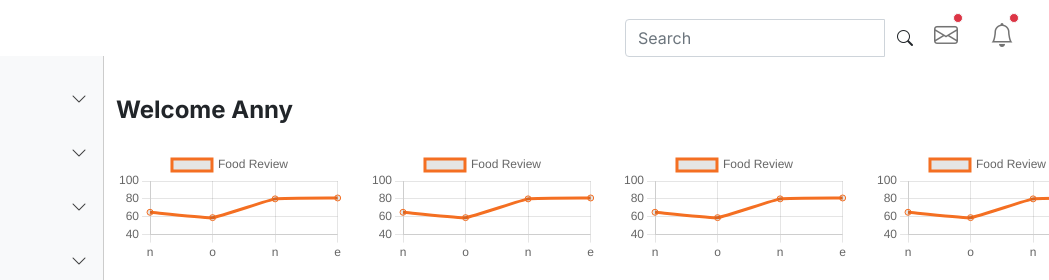
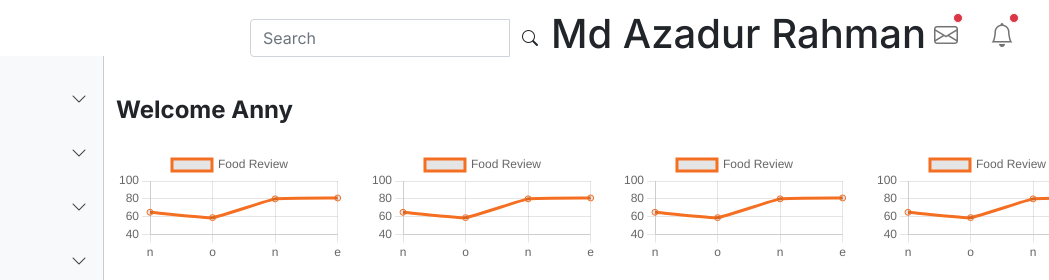
Before and after one commit to NahidAhmed07/fooddose-admin-panel, a plain HTML site: page index.html in a window 1280 px wide. Shown: the top 280 px of the page, 166-1215 px from the left. Drawn offline with nearby package versions, Linux system fonts and the light colour scheme.

Commit message:
first cmmit

```diff
--- a/index.html
+++ b/index.html
@@ -60,6 +60,7 @@
           </div>
         </form>
 
+        <h1>Md Azadur Rahman</h1>
 
         <ul class="navbar-nav flex-row gap-3 mt-4 mt-lg-0 justify-content-center">
           <li class="nav-itme ">
```
